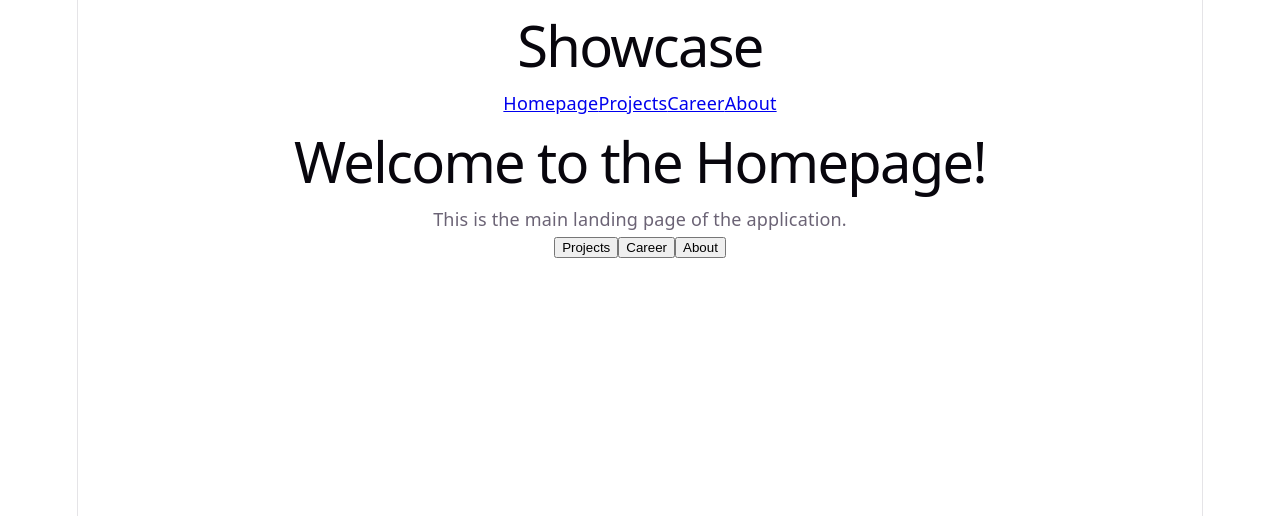
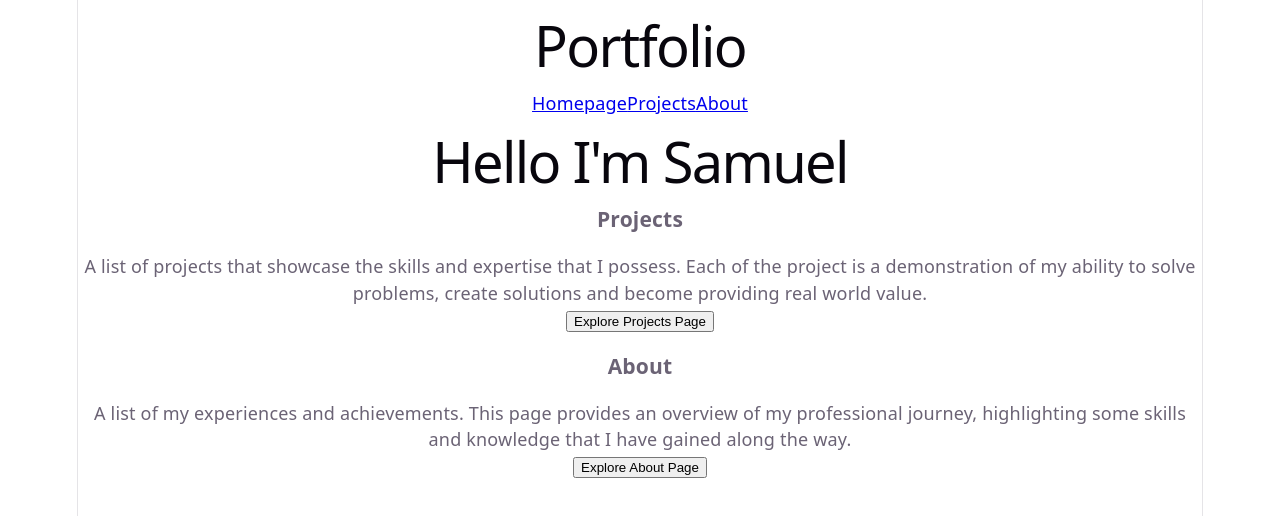
Before and after one commit to samuelip-cpu/Samuel-Web, a React (Vite) app in the folder my-app/: page / in a window 1280 px wide. Shown: the top 516 px of the page. Built offline with nearby package versions, Linux system fonts and the light colour scheme.

Commit message:
Div setup for projects and about and hero image research

```diff
--- a/my-app/src/Pages/Career.tsx
+++ /dev/null
@@ -1,8 +0,0 @@
-export default function Career() {
-  return (
-    <div>
-      <h1>Career Page</h1>
-      <p>This is the career page of the application.</p>
-    </div>
-  );
-}
--- a/my-app/src/Pages/Homepage.tsx
+++ b/my-app/src/Pages/Homepage.tsx
@@ -4,12 +4,23 @@ export default function Homepage() {
   return (
 
         <div>
-          <h1>Welcome to the Homepage!</h1>
-          <p>This is the main landing page of the application.</p>
+          <h1>Hello I'm Samuel</h1>
+          <div>
+            <h3>Projects</h3>
+            <p>
+              A list of projects that showcase the skills and expertise that I possess. Each of the project is a demonstration of my ability to solve problems, create solutions and become providing real world value.
+            </p>
+            <button onClick={() => navigate("/Projects")}>Explore Projects Page</button>
+          </div>
+          <div>
+            <h3>About</h3>
+            <p>
+              A list of my experiences and achievements. This page provides an overview of my professional journey, highlighting some skills and knowledge that I have gained along the way.
+            </p>
+            <button onClick={() => navigate("/About")}>Explore About Page</button>
+          </div>
 
-          <button onClick={() => navigate("/Projects")}>Projects</button>
-          <button onClick={() => navigate("/Career")}>Career</button>
-          <button onClick={() => navigate("/About")}>About</button>
+
         </div>
 
   );
--- a/my-app/src/main.tsx
+++ b/my-app/src/main.tsx
@@ -3,17 +3,16 @@ import {BrowserRouter, Route, Routes,  Link, NavLink } from 'react-router-dom';
 import './index.css'
 import Homepage from './Pages/Homepage.tsx'
 import Projects from './Pages/Projects.tsx';
-import Career from './Pages/Career.tsx';
 import About from './Pages/About.tsx';
 
 createRoot(document.getElementById('root')!).render(
   <BrowserRouter>
     <header>
       <nav>
-        <h1>Showcase</h1>
+        <h1>Portfolio</h1>
         <NavLink to="/">Homepage</NavLink>
         <NavLink to= "Projects">Projects</NavLink>
-        <NavLink to= "Career">Career</NavLink>
+
         <NavLink to= "About">About</NavLink>
       </nav>
     </header>
@@ -21,7 +20,6 @@ createRoot(document.getElementById('root')!).render(
       <Routes>
         <Route path="/" element={<Homepage />} />
         <Route path="projects" element={<Projects />} />
-        <Route path="career" element={<Career />} />
         <Route path="about" element={<About/>} />
       </Routes>
 
```
